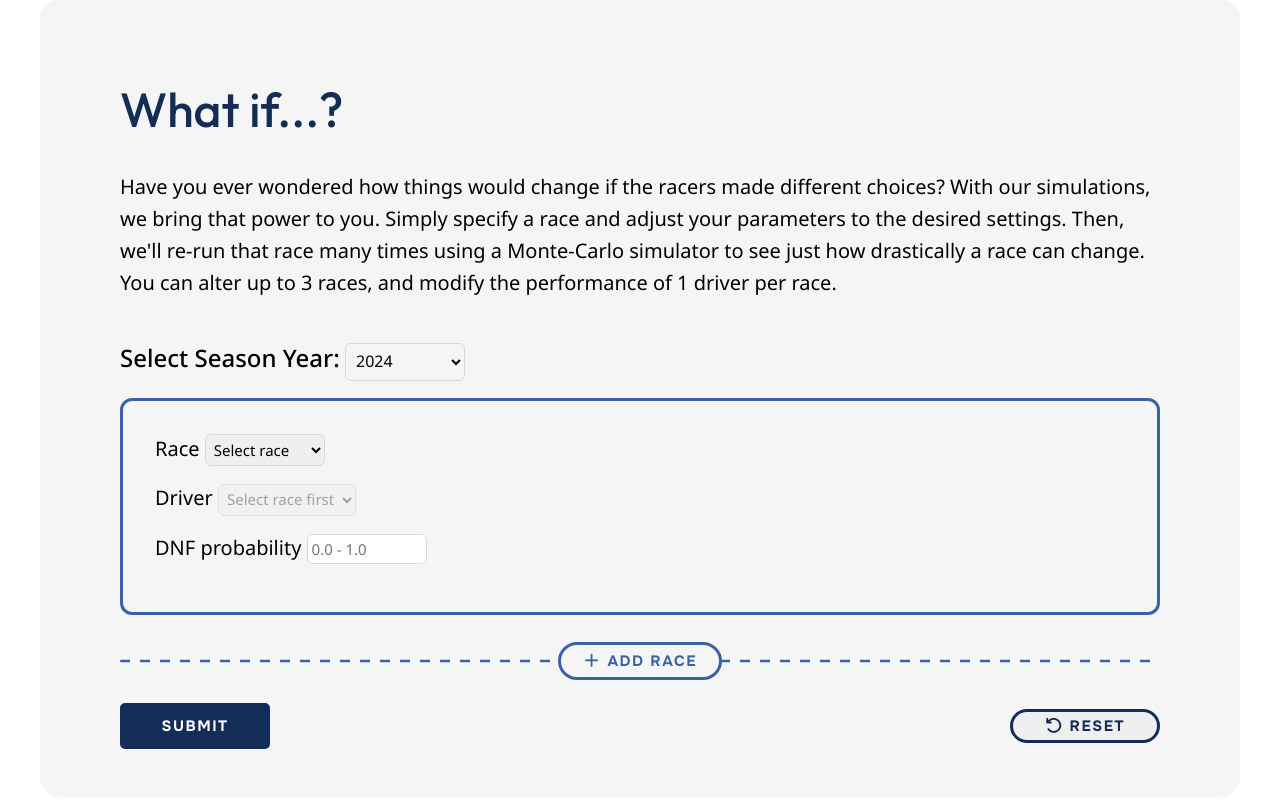
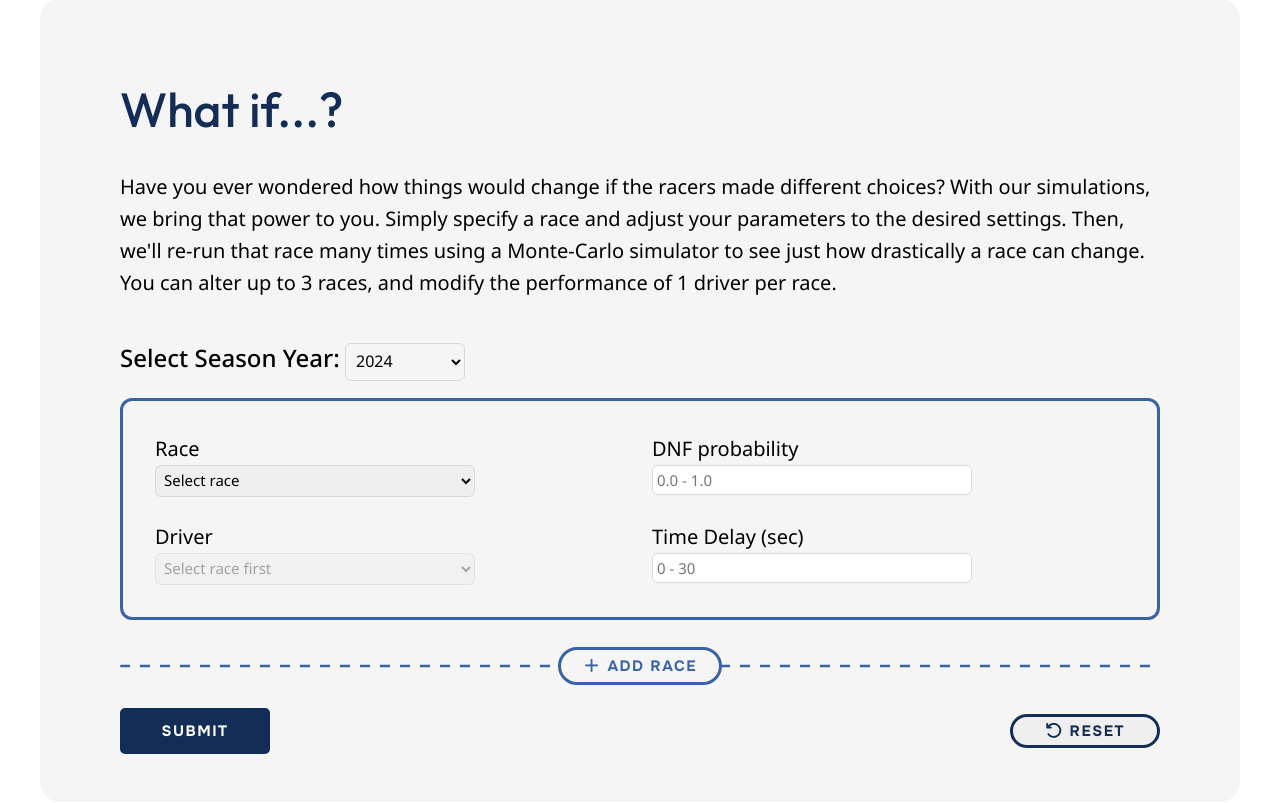
Before and after one commit to jmjudge/CSE6242_F1, a Flask app: template web/templates/dynamic.html in a window 1280 px wide. Shown: the part 117-920 px from the top of the page. Run offline with Flask 3, Linux system fonts and the light colour scheme; the template is opened without the code that fills it: most values are stand-ins (such as "Sample title", 1, 10 or a date in 2020); some libraries are stand-ins or nearby versions.

Commit message:
added Time Delay field

```diff
--- a/web/templates/dynamic.html
+++ b/web/templates/dynamic.html
@@ -23,8 +23,28 @@
 .input-error {
   border-color: #c53030 !important;
 }
+.race-grid {
+  display: grid;
+  grid-template-columns: repeat(2, minmax(0, 1fr));
+  grid-template-rows: repeat(2, auto);
+  grid-auto-flow: column;
+  gap: 1.5rem;
+}
 .race-field {
-  margin-bottom: 1rem;
+  display: flex;
+  flex-direction: column;
+  align-items: flex-start;
+}
+.race-field > select,
+.race-field > input {
+  width: auto;
+  min-width: 320px;
+}
+@media (max-width: 720px) {
+  .race-grid {
+    grid-template-columns: 1fr;
+    grid-auto-flow: row;
+  }
 }
 </style>
 </head>
@@ -74,7 +94,7 @@
 
     <br/>
 
-    <div id="error-message" style="color: red; display: none; font-size: 15px; width: 100%; text-align: center; margin: 0;"><i class="fa-solid fa-triangle-exclamation"></i> At least one race configuration must be provided.</div>
+    <div id="error-message" style="color: #c53030; display: none; font-size: 1rem; width: 100%; text-align: center; margin: 0;"><i class="fa-solid fa-triangle-exclamation"></i> At least one race configuration must be provided.</div>
 
     <div style="display: flex; justify-content: space-between; align-items: center;">
         <button id="submitBtn" class="button-text button-std-rect button-primary">Submit</button>
@@ -123,6 +143,7 @@ function createRaceCard() {
 
     div.innerHTML = `
         <button class="close-btn">&times;</button>
+        <div class="race-grid">
             <div class="race-field">
                 <label>Race</label>
                 <select class="race-select dropdown-normal">
@@ -142,11 +163,18 @@ function createRaceCard() {
                 <input type="number" class="dnf-input text-entry" placeholder="0.0 - 1.0" min="0" max="1" step="0.01">
                 <div class="field-error dnf-error"></div>
             </div>
+            <div class="race-field">
+                <label>Time Delay (sec)</label>
+                <input type="number" class="time-delay-input text-entry" placeholder="0 - 30" min="0" max="30" step="1">
+                <div class="field-error time-delay-error"></div>
+            </div>
+        </div>
     `;
 
     const raceSelect = div.querySelector(".race-select");
     const driverSelect = div.querySelector(".driver-select");
     const dnfInput = div.querySelector(".dnf-input");
+    const timeDelayInput = div.querySelector(".time-delay-input");
 
     raceSelect.addEventListener("change", () => {
         clearFieldErrors(div);
@@ -158,6 +186,10 @@ function createRaceCard() {
     });
 
     dnfInput.addEventListener("input", () => {
+        clearFieldErrors(div);
+    });
+
+    timeDelayInput.addEventListener("input", () => {
         clearFieldErrors(div);
     });
 
@@ -192,9 +224,13 @@ yearSelect.addEventListener("change", () => {
     cards.forEach(card => {
         const raceSelect = card.querySelector(".race-select");
         const driverSelect = card.querySelector(".driver-select");
+        const dnfInput = card.querySelector(".dnf-input");
+        const timeDelayInput = card.querySelector(".time-delay-input");
         raceSelect.value = "";
         driverSelect.innerHTML = '<option value="">Select race first</option>';
         driverSelect.disabled = true;
+        dnfInput.value = "";
+        timeDelayInput.value = "";
         clearFieldErrors(card);
     });
     updateDriverOptions();
@@ -236,6 +272,15 @@ function clearFieldErrors(card) {
     }
     if (dnfInput) {
         dnfInput.classList.remove("input-error");
+    }
+    const timeDelayError = card.querySelector(".time-delay-error");
+    const timeDelayInputField = card.querySelector(".time-delay-input");
+    if (timeDelayError) {
+        timeDelayError.textContent = "";
+        timeDelayError.style.display = "none";
+    }
+    if (timeDelayInputField) {
+        timeDelayInputField.classList.remove("input-error");
     }
 }
 
@@ -324,13 +369,15 @@ submitBtn.addEventListener("click", () => {
         const raceSelect = card.querySelector(".race-select");
         const driverSelect = card.querySelector(".driver-select");
         const dnfInput = card.querySelector(".dnf-input");
+        const timeDelayInput = card.querySelector(".time-delay-input");
         const race = raceSelect.value;
         const driver = driverSelect.value;
         const dnfValue = dnfInput.value.trim();
+        const timeDelayValue = timeDelayInput.value.trim();
 
         clearFieldErrors(card);
 
-        if (!race && !driver && !dnfValue) {
+        if (!race && !driver && !dnfValue && !timeDelayValue) {
             continue; // ignore empty card
         }
 
@@ -359,7 +406,20 @@ submitBtn.addEventListener("click", () => {
             break;
         }
 
-        results.push({ race, driver, dnf });
+        if (timeDelayValue === "") {
+            setFieldError(card, "time-delay", "Enter a time delay.");
+            error = true;
+            break;
+        }
+
+        const timeDelay = parseFloat(timeDelayValue);
+        if (Number.isNaN(timeDelay) || timeDelay < 0 || timeDelay > 30) {
+            setFieldError(card, "time-delay", "Choose a value between 0 and 30 seconds.");
+            error = true;
+            break;
+        }
+
+        results.push({ race, driver, dnf, time_delay: timeDelay });
     }
 
     if (error) {
@@ -387,6 +447,10 @@ resetBtn.addEventListener("click", () => {
         select.classList.remove("input-error");
     });
     document.querySelectorAll(".dnf-input").forEach(input => {
+        input.value = "";
+        input.classList.remove("input-error");
+    });
+    document.querySelectorAll(".time-delay-input").forEach(input => {
         input.value = "";
         input.classList.remove("input-error");
     });
```
Lines whose indentation alone changed are shown as unchanged.
